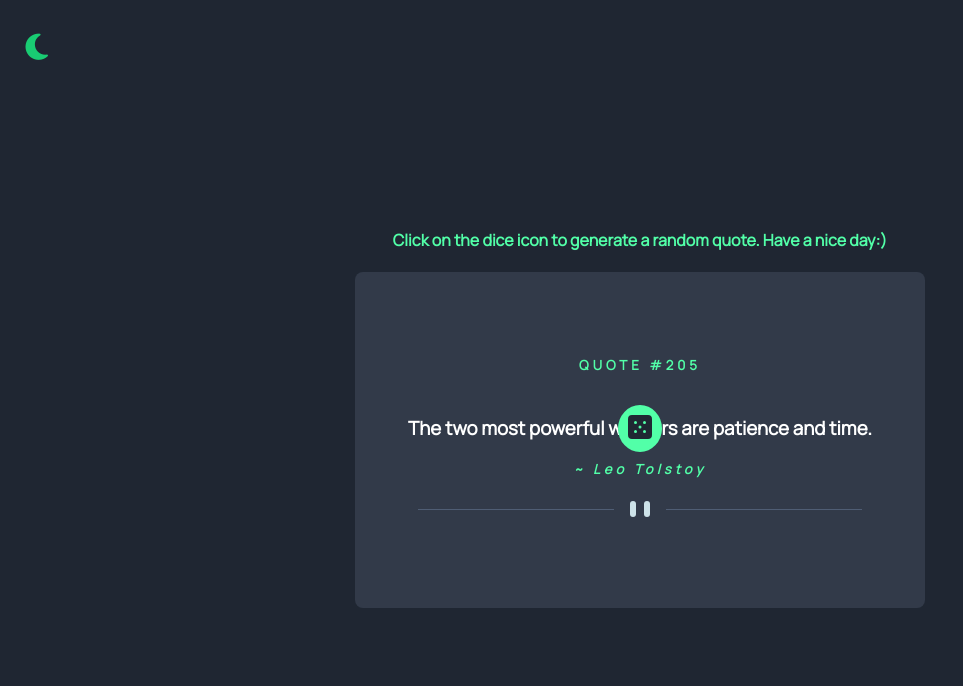
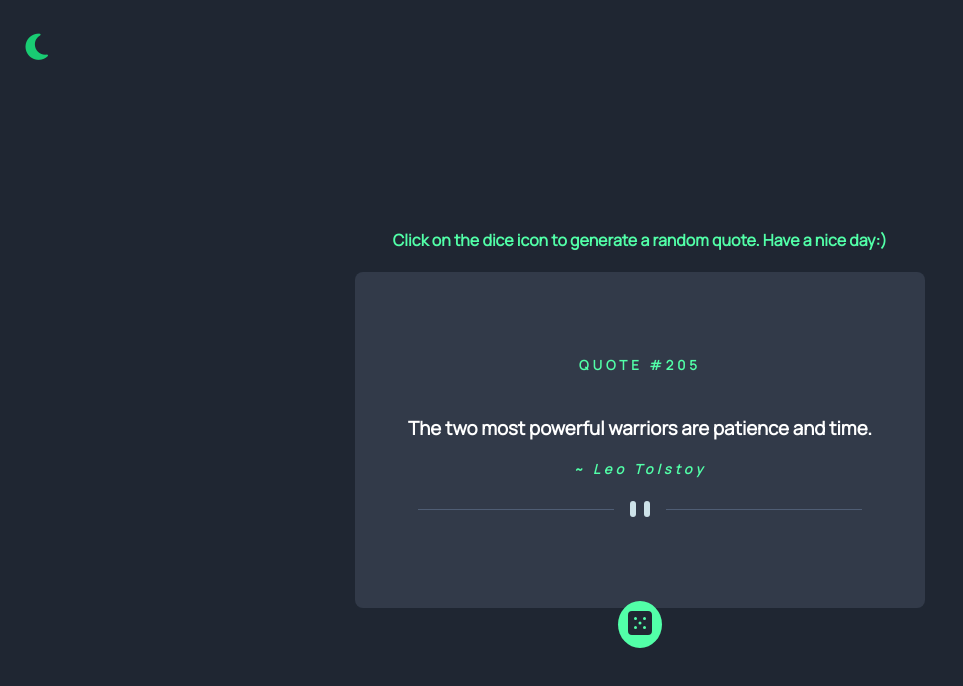
Before and after one commit to Haripriyachittari/Quote-Generator-App, a plain HTML site: page index.html in a window 1280 px wide. Shown: the whole page, without its empty margins (0-963 px from the left). Drawn offline with Linux system fonts and the light colour scheme.

Commit message:
button posiiton

```diff
--- a/style.css
+++ b/style.css
@@ -45,7 +45,7 @@ h4{
 
 button {
     position: absolute;
-
+    bottom: 19%;
     padding: 10px;
     cursor: pointer;
     background-color: hsl(150, 100%, 66%);
```
